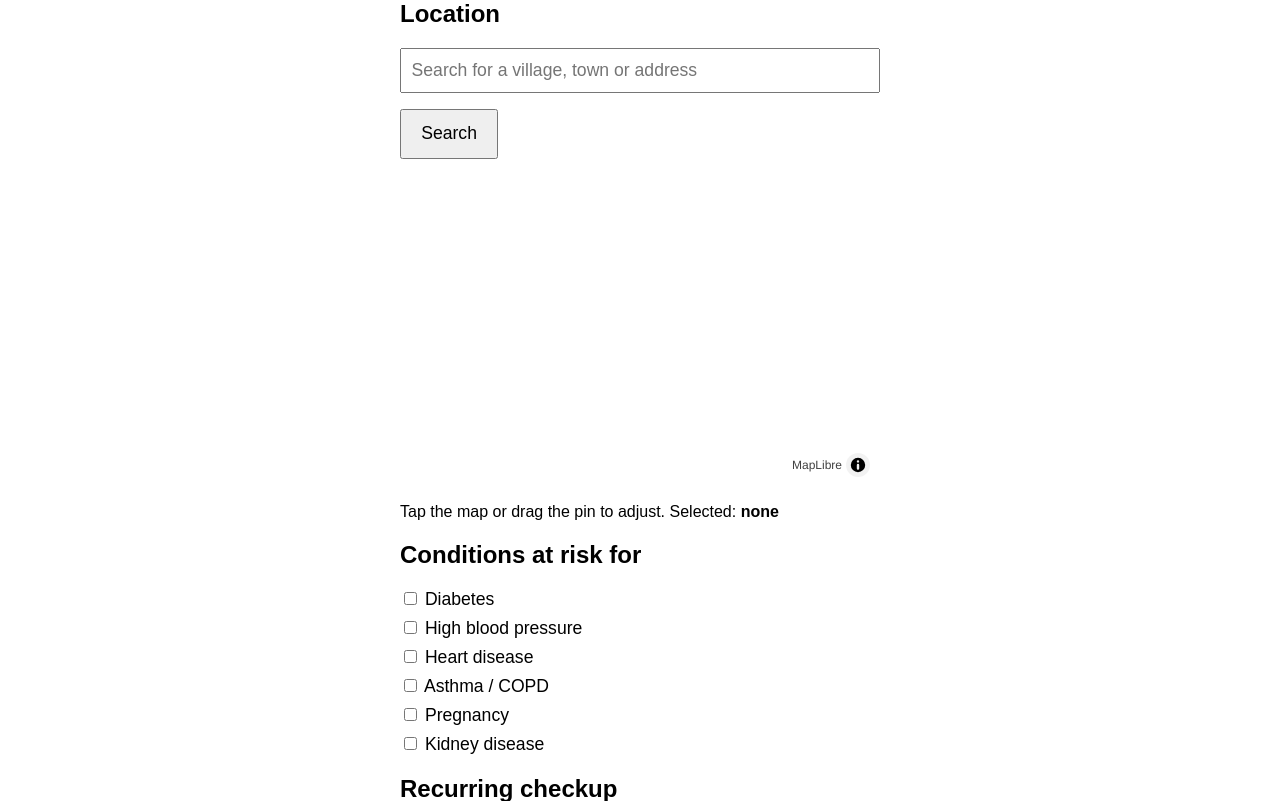
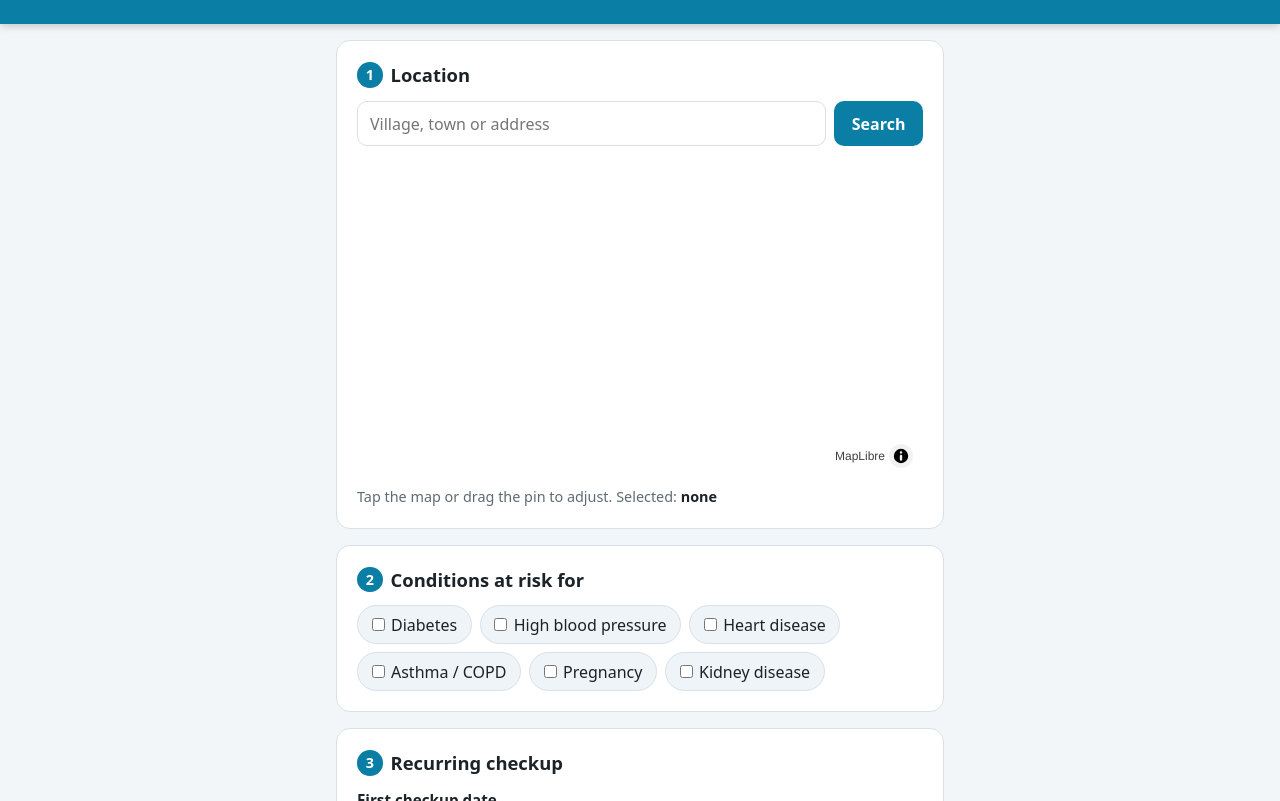
Before and after one commit to DivineM05/Rural_Health_Project, a plain HTML site: page webapp/index.html in a window 1280 px wide. Shown: the part 90-891 px from the top of the page. Drawn offline with nearby package versions, Linux system fonts and the light colour scheme; no server answers.

Commit message:
Restyle web app with sticky header; hide emergency button while searching symptoms
Co-Authored-By: Claude Opus 5.5 <noreply@anthropic.com>

```diff
--- a/webapp/index.html
+++ b/webapp/index.html
@@ -6,39 +6,142 @@
 <title>Patient Setup</title>
 <link rel="stylesheet" href="https://unpkg.com/maplibre-gl@5.6.0/dist/maplibre-gl.css">
 <style>
-  body { font-family: sans-serif; max-width: 480px; margin: 2rem auto; padding: 0 1rem; }
-  label { display: block; margin: 0.5rem 0; font-size: 1.1rem; }
-  input[type=text] { width: 100%; padding: 0.6rem; font-size: 1.1rem; box-sizing: border-box; }
-  button { margin-top: 1rem; padding: 0.8rem 1.2rem; font-size: 1.1rem; }
-  #map { height: 320px; margin-top: 0.5rem; }
-  #results button { display: block; width: 100%; margin-top: 0.3rem; text-align: left; font-size: 0.95rem; }
-  #qr { margin-top: 1.5rem; }
-  #qr img { width: 320px; max-width: 100%; }
+  :root {
+    color-scheme: light dark;
+    --accent: #0a7ea4;
+    --accent-dark: #086a8a;
+    --page: #f3f6f8;
+    --card: #ffffff;
+    --text: #1b2329;
+    --muted: #5f6b73;
+    --border: #d9e1e6;
+    --chip: #eef4f7;
+  }
+  @media (prefers-color-scheme: dark) {
+    :root {
+      --page: #12171b;
+      --card: #1c2329;
+      --text: #e8eef2;
+      --muted: #9aa7b0;
+      --border: #313b43;
+      --chip: #253039;
+    }
+  }
+  * { box-sizing: border-box; }
+  body {
+    margin: 0;
+    background: var(--page);
+    color: var(--text);
+    font: 16px/1.5 system-ui, -apple-system, "Segoe UI", Roboto, sans-serif;
+  }
+  header {
+    position: sticky; top: 0; z-index: 10;
+    background: var(--accent); color: white; padding: 1.5rem 1rem;
+    box-shadow: 0 2px 8px rgba(0, 0, 0, 0.2);
+  }
+  header h1 { margin: 0; font-size: 1.6rem; }
+  header p { margin: 0.25rem 0 0; opacity: 0.9; }
+  main { max-width: 640px; margin: 0 auto; padding: 1rem; display: grid; gap: 1rem; }
+  .card {
+    background: var(--card);
+    border: 1px solid var(--border);
+    border-radius: 14px;
+    padding: 1.25rem;
+  }
+  .card h2 { margin: 0 0 0.75rem; font-size: 1.15rem; display: flex; align-items: center; gap: 0.5rem; }
+  .step {
+    display: inline-grid; place-items: center;
+    width: 1.6rem; height: 1.6rem; border-radius: 50%;
+    background: var(--accent); color: white; font-size: 0.9rem;
+  }
+  .hint { color: var(--muted); font-size: 0.9rem; margin: 0.5rem 0 0; }
+  input[type=text], input[type=date], input[type=number], select {
+    font: inherit; color: var(--text); background: var(--card);
+    border: 1px solid var(--border); border-radius: 10px; padding: 0.6rem 0.75rem;
+  }
+  input:focus, select:focus { outline: 2px solid var(--accent); outline-offset: 1px; }
+  button {
+    font: inherit; font-weight: 600; cursor: pointer;
+    border: none; border-radius: 10px; padding: 0.65rem 1.1rem;
+    background: var(--accent); color: white;
+  }
+  button:hover { background: var(--accent-dark); }
+  .search-row { display: flex; gap: 0.5rem; }
+  .search-row input { flex: 1; min-width: 0; }
+  #results { display: grid; gap: 0.35rem; margin-top: 0.5rem; }
+  #results:empty { display: none; }
+  #results button {
+    background: var(--chip); color: var(--text); font-weight: 400;
+    text-align: left; font-size: 0.9rem;
+  }
+  #results button:hover { background: var(--border); }
+  #map { height: 320px; border-radius: 10px; margin-top: 0.75rem; overflow: hidden; }
+  #selected { color: var(--text); }
+  #conditions { display: flex; flex-wrap: wrap; gap: 0.5rem; }
+  #conditions label {
+    display: flex; align-items: center; gap: 0.4rem; cursor: pointer;
+    background: var(--chip); border: 1px solid var(--border);
+    border-radius: 999px; padding: 0.4rem 0.85rem;
+  }
+  #conditions label:has(input:checked) { background: var(--accent); border-color: var(--accent); color: white; }
+  #conditions input { accent-color: white; margin: 0; }
+  .fields { display: grid; gap: 0.75rem; }
+  .fields label { display: grid; gap: 0.3rem; font-weight: 600; font-size: 0.95rem; }
+  .repeat { display: flex; gap: 0.5rem; }
+  .repeat input { width: 5rem; }
+  #generate { width: 100%; padding: 0.9rem; font-size: 1.1rem; }
+  #qr { display: grid; justify-items: center; gap: 0.5rem; }
+  #qr:empty { display: none; }
+  #qr img { width: 300px; max-width: 100%; background: white; padding: 12px; border-radius: 10px; }
 </style>
 </head>
 <body>
+<header>
   <h1>Patient Setup</h1>
-<h2>Location</h2>
-<input type="text" id="search" placeholder="Search for a village, town or address">
+  <p>Fill this in with the patient, then scan the QR code with their phone.</p>
+</header>
+<main>
+  <section class="card">
+    <h2><span class="step">1</span> Location</h2>
+    <div class="search-row">
+      <input type="text" id="search" placeholder="Village, town or address">
       <button id="searchButton">Search</button>
+    </div>
     <div id="results"></div>
     <div id="map"></div>
-<p>Tap the map or drag the pin to adjust. Selected: <strong id="selected">none</strong></p>
-<h2>Conditions at risk for</h2>
+    <p class="hint">Tap the map or drag the pin to adjust. Selected: <strong id="selected">none</strong></p>
+  </section>
+
+  <section class="card">
+    <h2><span class="step">2</span> Conditions at risk for</h2>
     <div id="conditions"></div>
-<h2>Recurring checkup</h2>
+  </section>
+
+  <section class="card">
+    <h2><span class="step">3</span> Recurring checkup</h2>
+    <div class="fields">
       <label>First checkup date <input type="date" id="startDate"></label>
       <label>Repeat every
-  <input type="number" id="interval" value="1" min="1" style="width:4rem">
+        <span class="repeat">
+          <input type="number" id="interval" value="1" min="1">
           <select id="unit">
             <option value="days">days</option>
             <option value="weeks">weeks</option>
             <option value="months" selected>months</option>
             <option value="years">years</option>
           </select>
+        </span>
       </label>
+    </div>
+  </section>
+
   <button id="generate">Generate QR code</button>
+  <section class="card" id="qrCard" hidden>
+    <h2><span class="step">4</span> Scan with the patient's phone</h2>
     <div id="qr"></div>
+    <p class="hint">The phone needs internet while scanning to download the offline map.</p>
+  </section>
+</main>
 <script src="qrcode.min.js"></script>
 <script src="https://unpkg.com/maplibre-gl@5.6.0/dist/maplibre-gl.js"></script>
 <script>
@@ -72,6 +175,10 @@ function selectLocation(name, latitude, longitude) {
 map.on('click', (event) => {
   const name = selectedLocation ? selectedLocation.name : 'Pinned location';
   selectLocation(name, event.lngLat.lat, event.lngLat.lng);
+});
+
+document.getElementById('search').addEventListener('keydown', (event) => {
+  if (event.key === 'Enter') document.getElementById('searchButton').click();
 });
 
 document.getElementById('searchButton').onclick = async () => {
@@ -135,6 +242,8 @@ document.getElementById('generate').onclick = () => {
   qr.addData(JSON.stringify({ location, conditions, checkupSchedule }));
   qr.make();
   document.getElementById('qr').innerHTML = qr.createImgTag(8);
+  document.getElementById('qrCard').hidden = false;
+  document.getElementById('qrCard').scrollIntoView({ behavior: 'smooth' });
 };
 </script>
 </body>
```
Also changed, not shown: app/app/(tabs)/symptoms.tsx (+10 -5 lines). Lines whose indentation alone changed are shown as unchanged.
